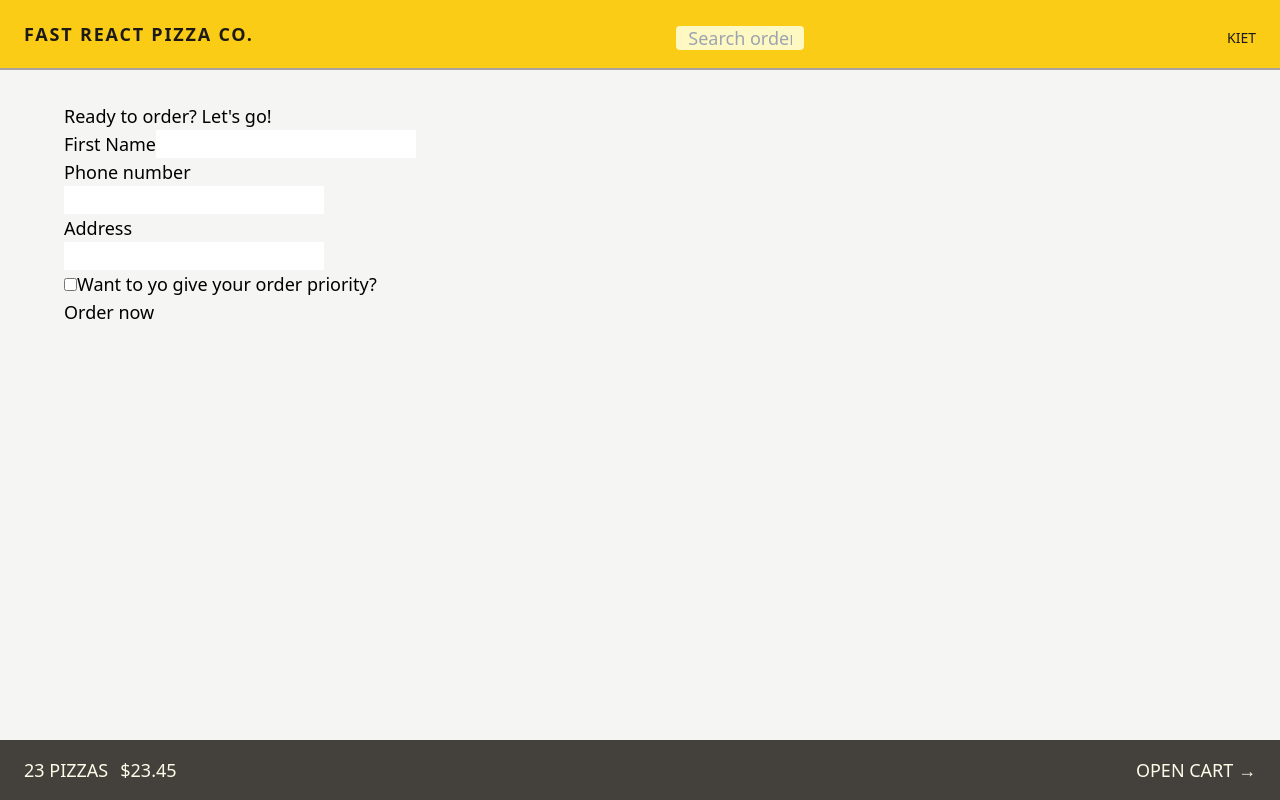
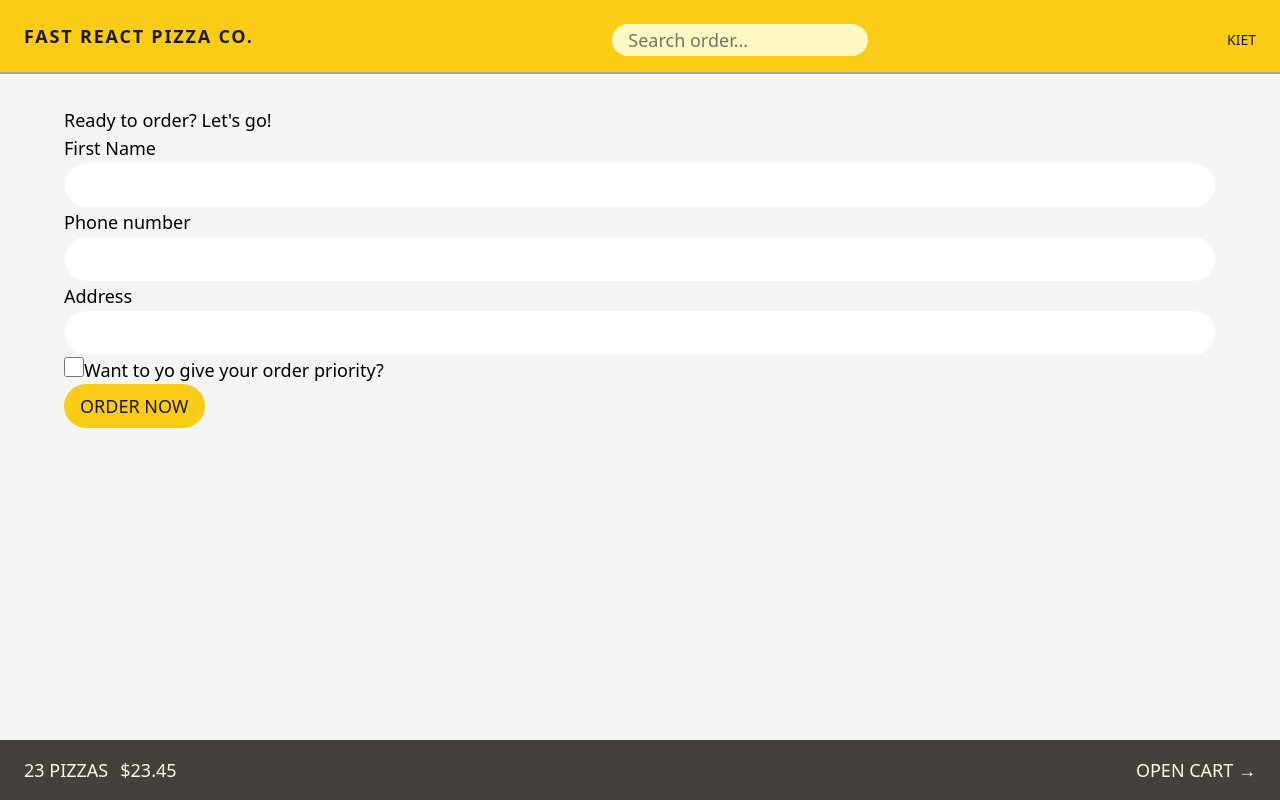
Before and after one commit to mttk2004/fast-react-pizza, a React (Vite) app: page /order/new in a window 1280 px wide. Built offline with nearby package versions, Linux system fonts and the light colour scheme.

Commit message:
v4.0: updated

```diff
--- a/src/features/cart/Cart.jsx
+++ b/src/features/cart/Cart.jsx
@@ -29,7 +29,12 @@ function Cart() {
 
   return (
     <div>
-      <Link to="/menu">&larr; Back to menu</Link>
+      <Link
+        to="/menu"
+        className="text-blue-500 hover:text-blue-600 hover:underline hover:underline-offset-2"
+      >
+        &larr; Back to menu
+      </Link>
 
       <h2>Your cart, %NAME%</h2>
 
--- a/src/features/order/CreateOrder.jsx
+++ b/src/features/order/CreateOrder.jsx
@@ -1,33 +1,33 @@
 // import { useState }                                     from 'react';
 import { Form, redirect, useActionData, useNavigation } from 'react-router-dom';
-import { createOrder }                                  from '../../services/apiRestaurant.js';
+import { createOrder } from '../../services/apiRestaurant.js';
 
 // https://uibakery.io/regex-library/phone-number
 const isValidPhone = (str) =>
   /^\+?\d{1,4}?[-.\s]?\(?\d{1,3}?\)?[-.\s]?\d{1,4}[-.\s]?\d{1,4}[-.\s]?\d{1,9}$/.test(
-				str
+    str,
   );
 
 const fakeCart = [
   {
-		pizzaId   : 12,
-		name      : 'Mediterranean',
-		quantity  : 2,
-		unitPrice : 16,
+    pizzaId: 12,
+    name: 'Mediterranean',
+    quantity: 2,
+    unitPrice: 16,
     totalPrice: 32,
   },
   {
-		pizzaId   : 6,
-		name      : 'Vegetale',
-		quantity  : 1,
-		unitPrice : 13,
+    pizzaId: 6,
+    name: 'Vegetale',
+    quantity: 1,
+    unitPrice: 13,
     totalPrice: 13,
   },
   {
-		pizzaId   : 11,
-		name      : 'Spinach and Mushroom',
-		quantity  : 1,
-		unitPrice : 15,
+    pizzaId: 11,
+    name: 'Spinach and Mushroom',
+    quantity: 1,
+    unitPrice: 15,
     totalPrice: 15,
   },
 ];
@@ -47,13 +47,13 @@ function CreateOrder() {
       <Form method="POST">
         <div>
           <label>First Name</label>
-						<input type="text" name="customer" required />
+          <input type="text" name="customer" required className="input" />
         </div>
 
         <div>
           <label>Phone number</label>
           <div>
-							<input type="tel" name="phone" required />
+            <input type="tel" name="phone" required className="input" />
             {formErrors?.phone && <p>{formErrors.phone}</p>}
           </div>
         </div>
@@ -61,7 +61,7 @@ function CreateOrder() {
         <div>
           <label>Address</label>
           <div>
-							<input type="text" name="address" required />
+            <input type="text" name="address" required className="input" />
           </div>
         </div>
 
@@ -70,6 +70,7 @@ function CreateOrder() {
             type="checkbox"
             name="priority"
             id="priority"
+            className="h-5 w-5 accent-yellow-400 focus:ring focus:ring-yellow-400 focus:ring-offset-1"
             // value={withPriority}
             // onChange={(e) => setWithPriority(e.target.checked)}
           />
@@ -79,7 +80,12 @@ function CreateOrder() {
         <input type="hidden" name="cart" value={JSON.stringify(cart)} />
 
         <div>
-						<button disabled={isSubmitting}>{isSubmitting ? 'Progressing' : 'Order now'}</button>
+          <button
+            disabled={isSubmitting}
+            className="rounded-full bg-yellow-400 px-4 py-2 font-medium uppercase text-stone-900 transition-colors duration-300 hover:bg-yellow-300 focus:bg-yellow-300 focus:outline-none focus:ring focus:ring-yellow-300 focus:ring-offset-2 disabled:cursor-not-allowed"
+          >
+            {isSubmitting ? 'Progressing' : 'Order now'}
+          </button>
         </div>
       </Form>
     </div>
@@ -90,7 +96,11 @@ async function action({ request }) {
   const formData = await request.formData();
   const data = Object.fromEntries(formData);
 
-	const order = { ...data, cart: JSON.parse(data.cart), priority: !!data.priority };
+  const order = {
+    ...data,
+    cart: JSON.parse(data.cart),
+    priority: !!data.priority,
+  };
 
   // check if phone number is valid
   if (!isValidPhone(order.phone)) {
--- a/src/features/order/SearchOrder.jsx
+++ b/src/features/order/SearchOrder.jsx
@@ -28,7 +28,7 @@ function SearchOrder() {
           type="text"
           value={query}
           onChange={(e) => setQuery(e.target.value)}
-          className="placeholder:stone-900 h-6 w-32 rounded bg-yellow-100 px-3 py-3"
+          className="h-8 w-36 rounded-full bg-yellow-100 px-4 py-2 placeholder:text-stone-500 focus:outline-none focus:ring focus:ring-yellow-600 focus:ring-opacity-20 focus:ring-offset-1 sm:w-64"
         />
       </form>
     </div>
--- a/src/index.css
+++ b/src/index.css
@@ -2,19 +2,11 @@
 @tailwind components;
 @tailwind utilities;
 
-/*body {
-  font-family: system-ui, -apple-system, BlinkMacSystemFont, 'Segoe UI', Roboto,
-    Oxygen, Ubuntu, Cantarell, 'Open Sans', 'Helvetica Neue', sans-serif;
-  background-color: #f7f7f7;
-  color: #444;
+@layer components {
+  .input {
+    @apply w-full rounded-full border border-stone-100 px-3 py-1 transition-all duration-300 placeholder:text-stone-400 focus:outline-none focus:ring focus:ring-yellow-400 focus:ring-offset-1 sm:px-4 sm:py-2;
+  }
 }
-
-.layout {
-  display: grid;
-  grid-template-rows: auto 1fr auto;
-  gap: 32px;
-  height: 100dvh;
-}*/
 
 /* https://dev.to/afif/i-made-100-css-loaders-for-your-next-project-4eje */
 .loader {
--- a/src/ui/Home.jsx
+++ b/src/ui/Home.jsx
@@ -7,7 +7,7 @@ function Home() {
       <h1 className="text-xl font-semibold text-stone-900">
         The best pizza.
         <br />
-        <span className="le line font-bold uppercase tracking-wide text-yellow-700 [text-shadow:1px_1px_1px_#a16207]">
+        <span className="le line font-bold uppercase tracking-wide text-yellow-600 [text-shadow:1px_1px_1px_#a16207]">
           Straight out of the oven, straight to you.
         </span>
       </h1>
```
Also changed, not shown: index.html (line endings or trailing spaces). Lines whose indentation alone changed are shown as unchanged.
